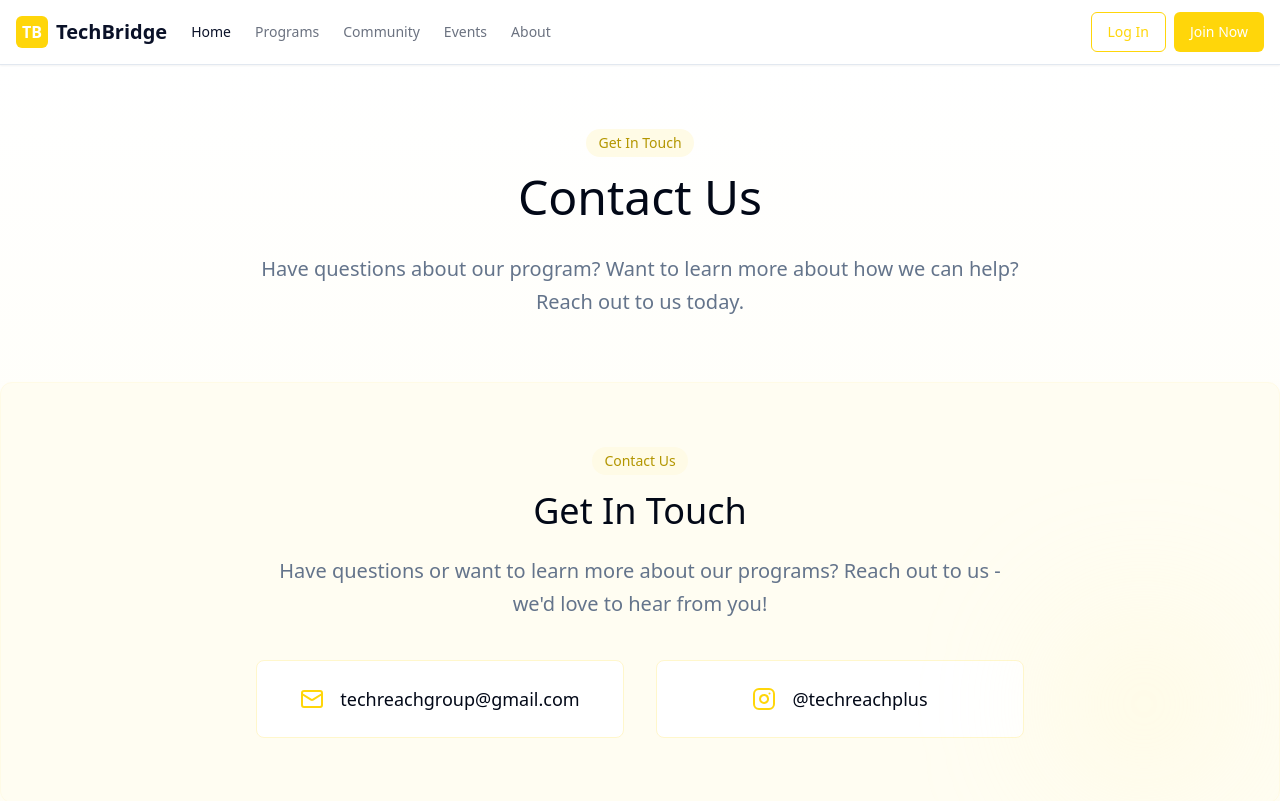
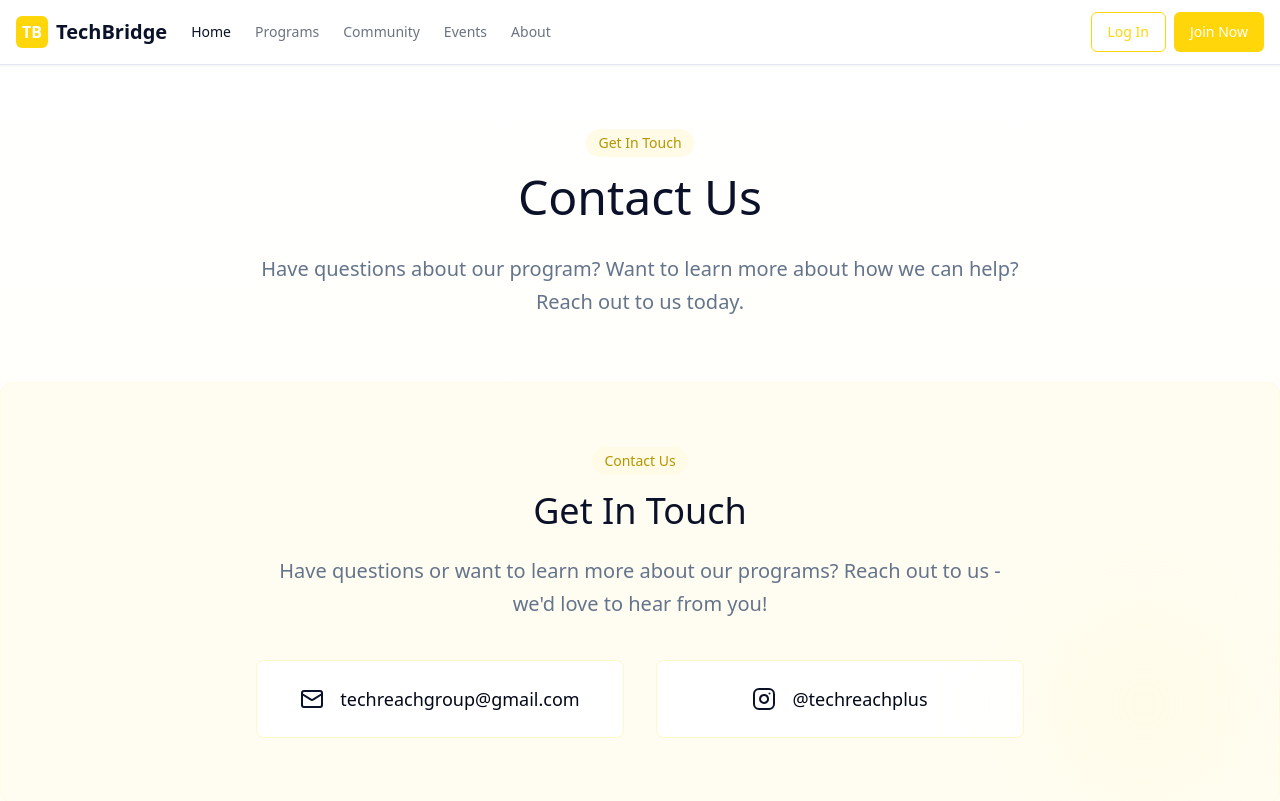
Before and after one commit to COOLCODERVG/techreach, a React (Vite) app: page /contact in a window 1280 px wide. Shown: the top 801 px of the page. Built offline with nearby package versions, Linux system fonts and the light colour scheme.

Commit message:
Refactor: Improve color scheme
Adjusted the color scheme to incorporate both blue and yellow for a more visually appealing design.

```diff
--- a/src/components/ContactSection.tsx
+++ b/src/components/ContactSection.tsx
@@ -10,7 +10,7 @@ const ContactSection = () => {
           <div className="inline-block bg-yellow-100 text-yellow-800 px-3 py-1 rounded-full text-sm font-medium mb-4">
             Contact Us
           </div>
-          <h2 id="contact-heading" className="text-3xl md:text-4xl font-alfa text-foreground mb-6">Get In Touch</h2>
+          <h2 id="contact-heading" className="text-3xl md:text-4xl font-alfa text-tech-blue mb-6">Get In Touch</h2>
           <p className="text-xl text-muted-foreground mb-10 leading-relaxed">
             Have questions or want to learn more about our programs?
             Reach out to us - we'd love to hear from you!
@@ -22,7 +22,7 @@ const ContactSection = () => {
               className="flex items-center gap-4 px-8 py-6 bg-white rounded-lg hover:shadow-md transition-all border border-yellow-200 hover:border-yellow-300 w-full max-w-md justify-center accessible-focus"
               aria-label="Email us at techreachgroup@gmail.com"
             >
-              <Mail className="h-6 w-6 text-yellow-600" aria-hidden="true" />
+              <Mail className="h-6 w-6 text-tech-blue" aria-hidden="true" />
               <span className="text-foreground text-lg">techreachgroup@gmail.com</span>
             </a>
 
@@ -33,7 +33,7 @@ const ContactSection = () => {
               className="flex items-center gap-4 px-8 py-6 bg-white rounded-lg hover:shadow-md transition-all border border-yellow-200 hover:border-yellow-300 w-full max-w-md justify-center accessible-focus"
               aria-label="Follow us on Instagram @techreachplus"
             >
-              <Instagram className="h-6 w-6 text-yellow-600" aria-hidden="true" />
+              <Instagram className="h-6 w-6 text-tech-blue" aria-hidden="true" />
               <span className="text-foreground text-lg">@techreachplus</span>
             </a>
           </div>
--- a/src/components/HeroSection.tsx
+++ b/src/components/HeroSection.tsx
@@ -31,7 +31,7 @@ const HeroSection = () => {
             <Button
               asChild
               size="lg"
-              className="bg-yellow-600 hover:bg-yellow-700 text-white text-lg py-6 px-8 rounded-md accessible-focus large-touch-target"
+              className="bg-tech-blue hover:bg-tech-darkblue text-white text-lg py-6 px-8 rounded-md accessible-focus large-touch-target"
               aria-label="Explore our technology lessons"
             >
               <Link to="/lessons">
--- a/src/components/MissionSection.tsx
+++ b/src/components/MissionSection.tsx
@@ -9,10 +9,10 @@ interface FeatureCardProps {
 
 const FeatureCard = ({ icon, title, description }: FeatureCardProps) => (
   <div className="bg-card shadow-md p-8 rounded-lg border border-border hover:border-yellow-300 transition-colors">
-    <div className="w-16 h-16 bg-yellow-100 rounded-full flex items-center justify-center mb-6 text-yellow-600">
+    <div className="w-16 h-16 bg-yellow-100 rounded-full flex items-center justify-center mb-6 text-tech-blue">
       {icon}
     </div>
-    <h3 className="text-xl font-medium text-foreground mb-4">{title}</h3>
+    <h3 className="text-xl font-medium text-tech-blue mb-4">{title}</h3>
     <p className="text-muted-foreground text-lg leading-relaxed">{description}</p>
   </div>
 );
@@ -25,7 +25,7 @@ const MissionSection = () => {
           <div className="inline-block bg-yellow-100 text-yellow-800 px-3 py-1 rounded-full text-sm font-medium mb-4">
             Our Purpose
           </div>
-          <h2 className="text-3xl md:text-4xl font-alfa text-foreground mb-6">Our Mission</h2>
+          <h2 className="text-3xl md:text-4xl font-alfa text-tech-blue mb-6">Our Mission</h2>
           <p className="text-xl text-muted-foreground leading-relaxed">
             Tech Reach is a youth-led initiative committed to bridging the digital divide for seniors. We provide interactive virtual lessons that teach essential technology skills, helping them navigate devices, stay connected, and confidently engage in the digital world.
           </p>
--- a/src/pages/Contact.tsx
+++ b/src/pages/Contact.tsx
@@ -13,7 +13,7 @@ const ContactPage = () => {
             <div className="inline-block bg-yellow-100 text-yellow-800 px-3 py-1 rounded-full text-sm font-medium mb-4">
               Get In Touch
             </div>
-            <h1 className="text-3xl md:text-4xl lg:text-5xl font-alfa text-foreground mb-8">
+            <h1 className="text-3xl md:text-4xl lg:text-5xl font-alfa text-tech-blue mb-8">
               Contact Us
             </h1>
             <p className="text-xl text-muted-foreground mb-10 leading-relaxed">
--- a/src/pages/Join.tsx
+++ b/src/pages/Join.tsx
@@ -12,7 +12,7 @@ const JoinPage = () => {
             <div className="inline-block bg-yellow-100 text-yellow-800 px-3 py-1 rounded-full text-sm font-medium mb-4">
               Volunteer With Us
             </div>
-            <h1 className="text-3xl md:text-4xl lg:text-5xl font-alfa text-foreground mb-8">
+            <h1 className="text-3xl md:text-4xl lg:text-5xl font-alfa text-tech-blue mb-8">
               Join Our Team
             </h1>
             <p className="text-xl text-muted-foreground mb-10 leading-relaxed">
--- a/src/pages/Lessons.tsx
+++ b/src/pages/Lessons.tsx
@@ -12,7 +12,7 @@ const LessonsPage = () => {
             <div className="inline-block bg-yellow-100 text-yellow-800 px-3 py-1 rounded-full text-sm font-medium mb-4">
               Technology Education
             </div>
-            <h1 className="text-3xl md:text-4xl lg:text-5xl font-alfa text-foreground mb-8">
+            <h1 className="text-3xl md:text-4xl lg:text-5xl font-alfa text-tech-blue mb-8">
               Our Technology Lessons
             </h1>
             <p className="text-xl text-muted-foreground mb-10 leading-relaxed">
--- a/src/pages/Team.tsx
+++ b/src/pages/Team.tsx
@@ -12,7 +12,7 @@ const TeamPage = () => {
             <div className="inline-block bg-yellow-100 text-yellow-800 px-3 py-1 rounded-full text-sm font-medium mb-4">
               Our Team
             </div>
-            <h1 className="text-3xl md:text-4xl lg:text-5xl font-alfa text-foreground mb-8">
+            <h1 className="text-3xl md:text-4xl lg:text-5xl font-alfa text-tech-blue mb-8">
               Meet Our Volunteers
             </h1>
             <p className="text-xl text-muted-foreground mb-10 leading-relaxed">
```
